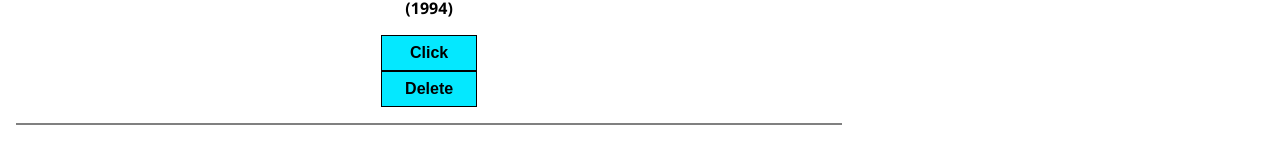
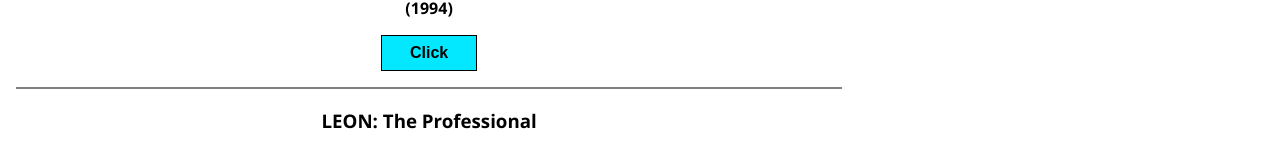
Before and after one commit to joshuamwale/Joshua-Mwale-React-App-project, a React (Create React App) app: page /movielist in a window 1280 px wide. Shown: the part 402-549 px from the top of the page. Built offline with nearby package versions, Linux system fonts and the light colour scheme; data requests are answered from the project's data file.

Commit message:
Modified the Movie and MovieForm components by removing clutter

```diff
--- a/src/components/movie/Movie.js
+++ b/src/components/movie/Movie.js
@@ -9,13 +9,6 @@
         setDisplayText('Yet to watch');
     }
 
-    function handleDeleteClick() {
-        fetch(`https://imdb-api.com/en/API/SearchMovie/k_x652c43h/leon%20the%20professional/${item.id}`, {
-            method: "DELETE",
-        })
-        .then((response) => response.json())
-        .then(() => console.log("deleted"));
-    }
  return(
     <div>
         <h3>{item.title}</h3>
@@ -24,9 +17,6 @@
             <strong>{item.description}</strong>
         </p>
         <button onClick={handleClick}>{displayText}</button> <br></br>
-        <button className="remove" onClick={handleDeleteClick}>
-            Delete
-        </button>
     </div>
  );
 }
--- a/src/components/movieform/MovieForm.js
+++ b/src/components/movieform/MovieForm.js
@@ -44,7 +44,7 @@
         </label>
         <label>
             img
-            <input
+            <input className="movieform-img"
             type="href link"
             img="img"
             value={img}
@@ -53,7 +53,7 @@
         </label>
         <label>
             Description
-            <textarea
+            <textarea className="movieform-description"
                   type="text"
                   description="description"
                   value={description}
```
